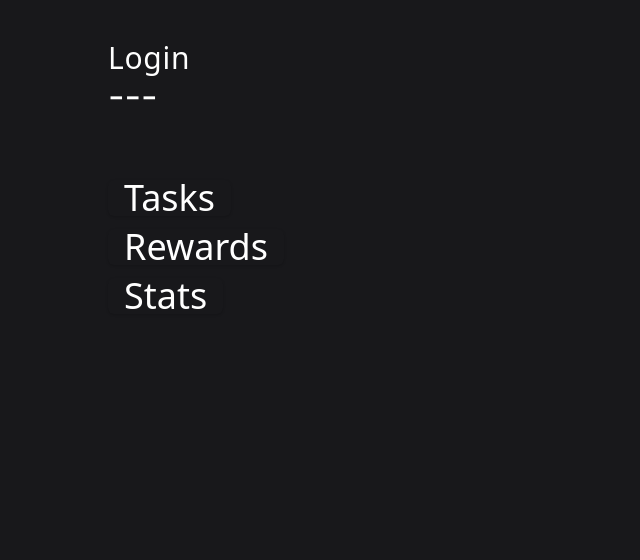
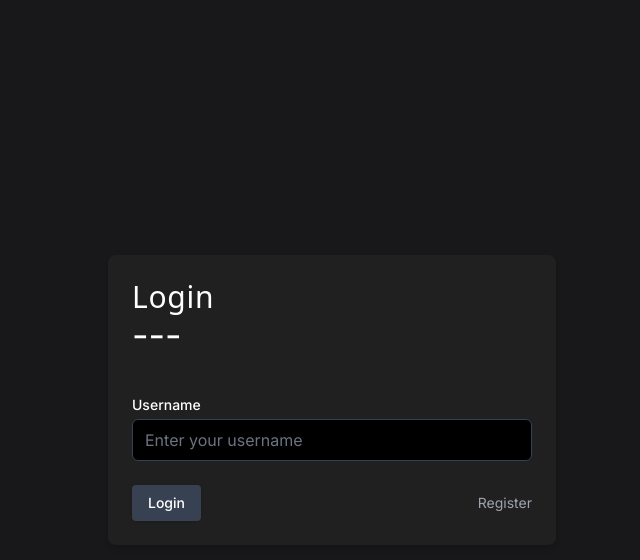
Before and after one commit to Fuitsuku/habit-tracker-2.0, a Next.js app: page /login in a window 1280 px wide. Shown: the top 560 px of the page, without its empty margins (308-948 px from the left). Built offline with nearby package versions, Linux system fonts and the light colour scheme.

Commit message:
generated a centered module with chatgpt

```diff
--- a/app/login/page.tsx
+++ b/app/login/page.tsx
@@ -1,29 +1,38 @@
 //Imports start here
-import { Button } from "@/components/ui/button"
-import PageHeader from '../components/PageHeader';
+import { Button } from "@/components/ui/button";
+import PageHeader from "../components/PageHeader";
 
 export default function LoginPage() {
     return (
-        <div className="bg-zinc-900 flex justify-center h-screen p-10">
-            <div className="space-y-6 w-full max-w-md">
+        <div className="bg-zinc-900 flex justify-center items-center h-screen p-10">
+            <div className="bg-[#202020] w-full max-w-md p-6 rounded-lg shadow-md text-white">
                 <PageHeader page_name="Login" />
-                <ul className="space-y-3 list-none">
-                    <li>
-                        <Button className="bg-zinc-900 font-sans font-thin text-white text-4xl">
-                            Tasks
+                <form className="space-y-6">
+                    <div>
+                        <label htmlFor="username" className="block text-sm font-medium text-white">
+                            Username
+                        </label>
+                        <input
+                            id="username"
+                            name="username"
+                            type="text"
+                            required
+                            className="mt-1 block w-full px-3 py-2 bg-black border border-gray-700 rounded-md text-white placeholder-gray-500 focus:outline-none focus:ring-2 focus:ring-gray-600 focus:border-transparent"
+                            placeholder="Enter your username"
+                        />
+                    </div>
+                    <div className="flex justify-between items-center">
+                        <Button className="bg-gray-700 text-white px-4 py-2 rounded hover:bg-gray-600">
+                            Login
                         </Button>
-                    </li>
-                    <li>
-                        <Button className="bg-zinc-900 font-sans font-thin text-white text-4xl">
-                            Rewards
-                        </Button>
-                    </li>
-                    <li>
-                        <Button className="bg-zinc-900 font-sans font-thin text-white text-4xl">
-                            Stats
-                        </Button>
-                    </li>
-                </ul>
+                        <button
+                            type="button"
+                            className="text-sm text-gray-400 hover:underline focus:outline-none focus:underline"
+                        >
+                            Register
+                        </button>
+                    </div>
+                </form>
             </div>
         </div>
     );
```
